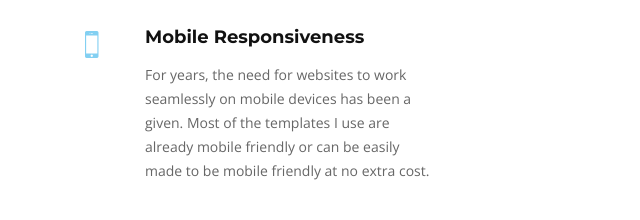
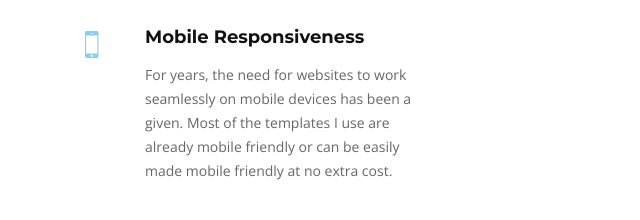
Before and after one commit to jlcobos/jlcobos, a plain HTML site: page index.html in a window 1280 px wide. Shown: the part 2150-2370 px from the top of the page, 0-640 px from the left. Drawn offline with nearby package versions, Linux system fonts and the light colour scheme; files whose address does not match are found by name.

Commit message:
services text update

```diff
--- a/index.html
+++ b/index.html
@@ -321,7 +321,7 @@
             <h4 class="title"><a href="">Mobile Responsiveness</a></h4>
             <p class="description">
               For years, the need for websites to work seamlessly on mobile devices has been a given.
-              Most of the templates I use are already mobile friendly or can be easily made to be
+              Most of the templates I use are already mobile friendly or can be easily made
               mobile friendly at no extra cost.
             </p>
           </div>
```
